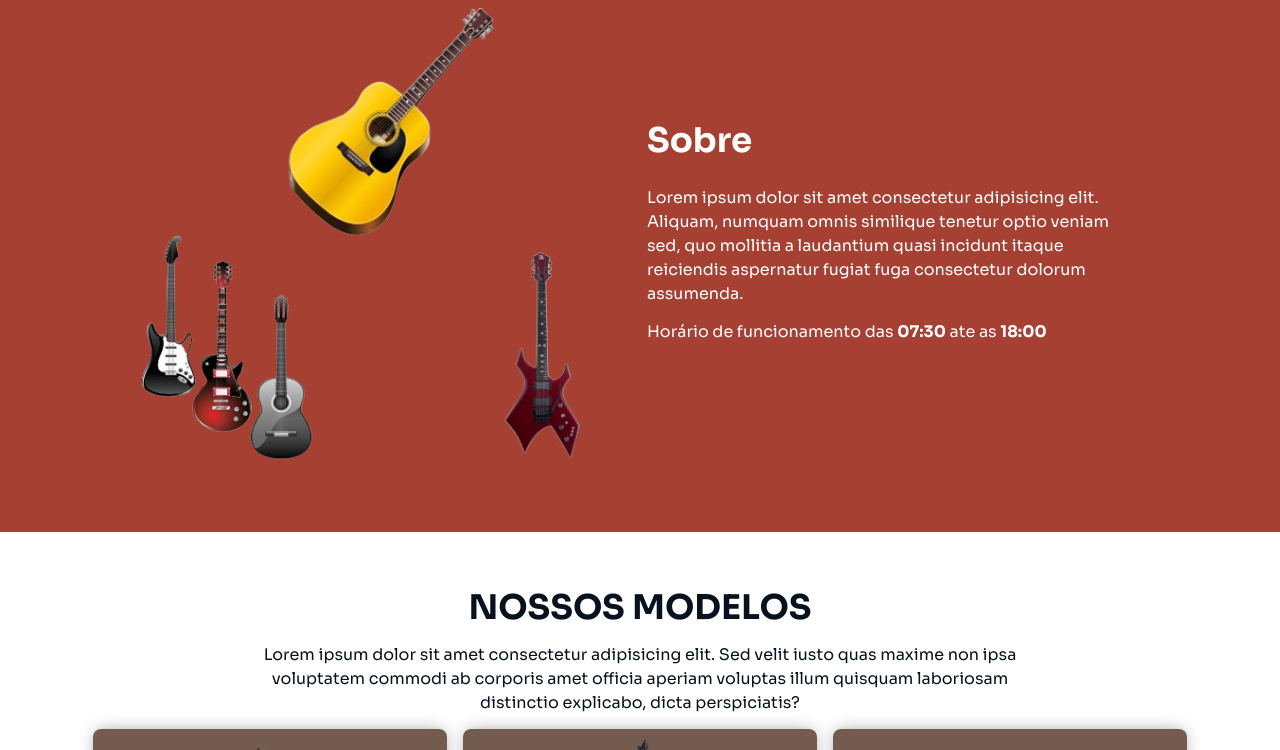
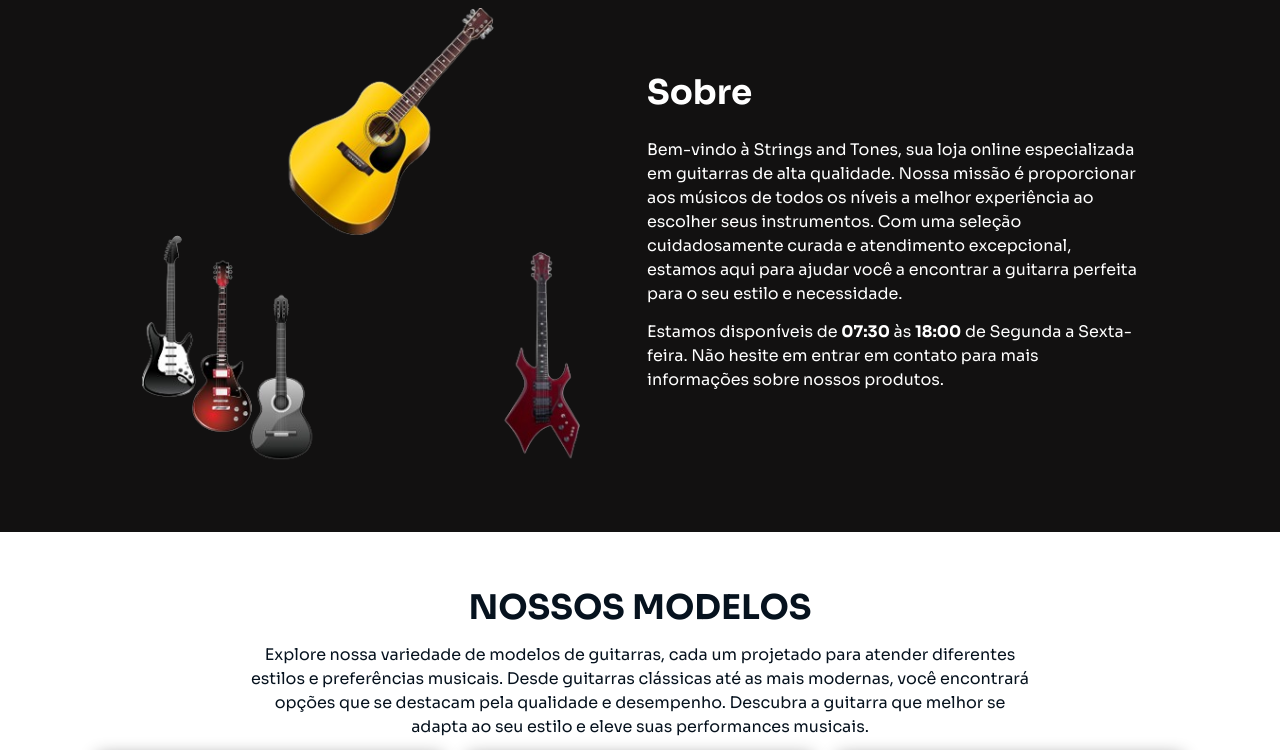
Before and after one commit to gabiruexe/site-loja-guitarra, a plain HTML site: page index.html in a window 1280 px wide. Shown: the part 1180-1930 px from the top of the page. Drawn offline with nearby package versions, Linux system fonts and the light colour scheme.

Commit message:
Finalizando o projeto de guitarra, só falta colocar as cores.

```diff
--- a/index.html
+++ b/index.html
@@ -26,7 +26,7 @@
     <div class="bg-home">
         <header>
             <!-- abaixo esta a barra de navegacao -->
-            <nav class="header-content" data-aos="fade-down">
+            <nav class="header-content container" data-aos="fade-down">
                 <div class="header-icons" data-aos="fade-down">
                     <a href="#">
                         <i class="fa fa-instagram fa-2x" aria-hidden="true"></i>
@@ -74,10 +74,13 @@
 
             <div class="about-descricao" data-aos="zoom-out-left" data-aos-delay="250">
                 <h2>Sobre</h2>
-                <p>Lorem ipsum dolor sit amet consectetur adipisicing elit. Aliquam, numquam omnis similique tenetur
-                    optio veniam sed, quo mollitia a laudantium quasi incidunt itaque reiciendis aspernatur fugiat fuga
-                    consectetur dolorum assumenda.</p>
-                <p>Horário de funcionamento das <strong>07:30</strong> ate as <strong>18:00</strong></p>
+                <p>Bem-vindo à Strings and Tones, sua loja online especializada em guitarras de alta qualidade. Nossa
+                    missão é proporcionar aos músicos de todos os níveis a melhor experiência ao escolher seus
+                    instrumentos. Com uma seleção cuidadosamente curada e atendimento excepcional, estamos aqui para
+                    ajudar você a encontrar a guitarra perfeita para o seu estilo e necessidade.</p>
+
+                <p>Estamos disponíveis de <strong>07:30</strong> às <strong>18:00</strong> de Segunda a Sexta-feira. Não
+                    hesite em entrar em contato para mais informações sobre nossos produtos.</p>
             </div>
         </div>
     </section>
@@ -86,9 +89,8 @@
 
         <div class="guitar-models-content container">
             <h2>Nossos Modelos</h2>
-            <p>Lorem ipsum dolor sit amet consectetur adipisicing elit. Sed velit iusto quas maxime non ipsa voluptatem
-                commodi ab corporis amet officia aperiam voluptas illum quisquam laboriosam distinctio explicabo, dicta
-                perspiciatis?</p>
+            <p>Explore nossa variedade de modelos de guitarras, cada um projetado para atender diferentes estilos e preferências musicais. Desde guitarras clássicas até as mais modernas, você encontrará opções que se destacam pela qualidade e desempenho. Descubra a guitarra que melhor se adapta ao seu estilo e eleve suas performances musicais.</p>
+
         </div>
 
         <section class="guitar-values">
--- a/style.css
+++ b/style.css
@@ -13,7 +13,7 @@ body {
     width: 100%;
     height: 100vh;
     position: relative;
-    background-color: #2a3f52;
+    background-color: #121111;
     font-size: 1.6rem;
 }
 
@@ -128,7 +128,7 @@ i {
     content: "";
     display: block;
     position: absolute;
-    background-image: linear-gradient(to bottom, rgba(6,18,30,0.1), #06121e), url("./assets/img/bg-header.jpg");
+    background-image: linear-gradient(to bottom, rgba(6,18,30,0.1), #121111), url("./assets/img/bg-header.jpg");
     left: 0;
     top: 0;
     width: 100%;
@@ -177,7 +177,7 @@ i {
 .button-products {
     padding: 14px 24px;
     color: #FFF;
-    background-color: #a54033;
+    background-color: #620317;
     border: 0;
     font-size: 1.8rem;
     font-weight: 600;
@@ -212,7 +212,7 @@ i {
 /* Seção sobre */
 
 .sobre {
-    background-color: #A54033;
+    background-color: #121111;
     overflow: hidden;
     color: #fff;
 }
```
